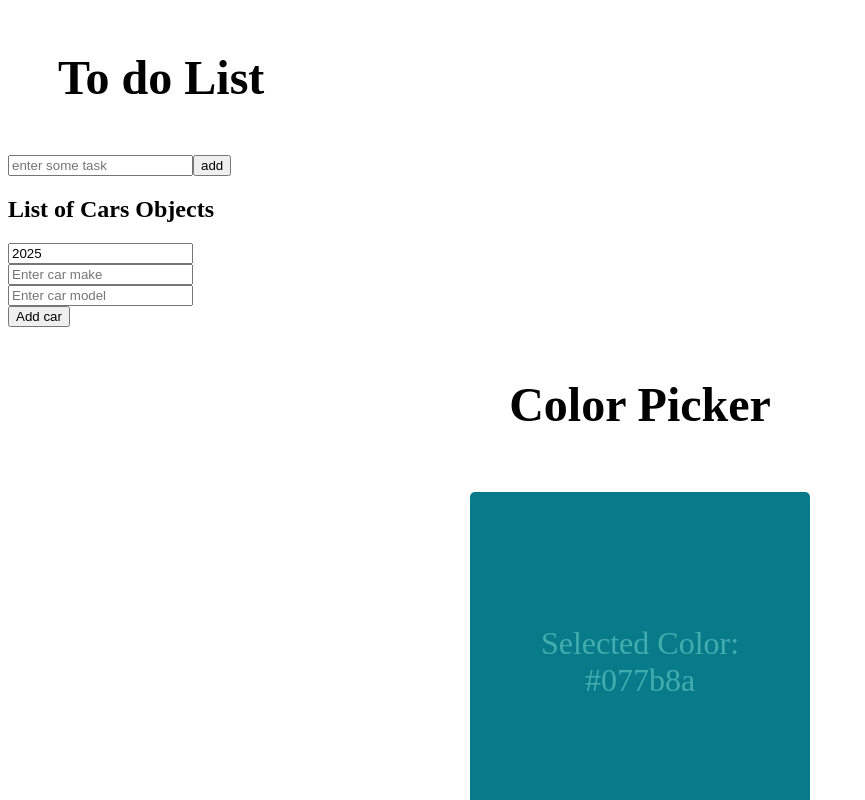
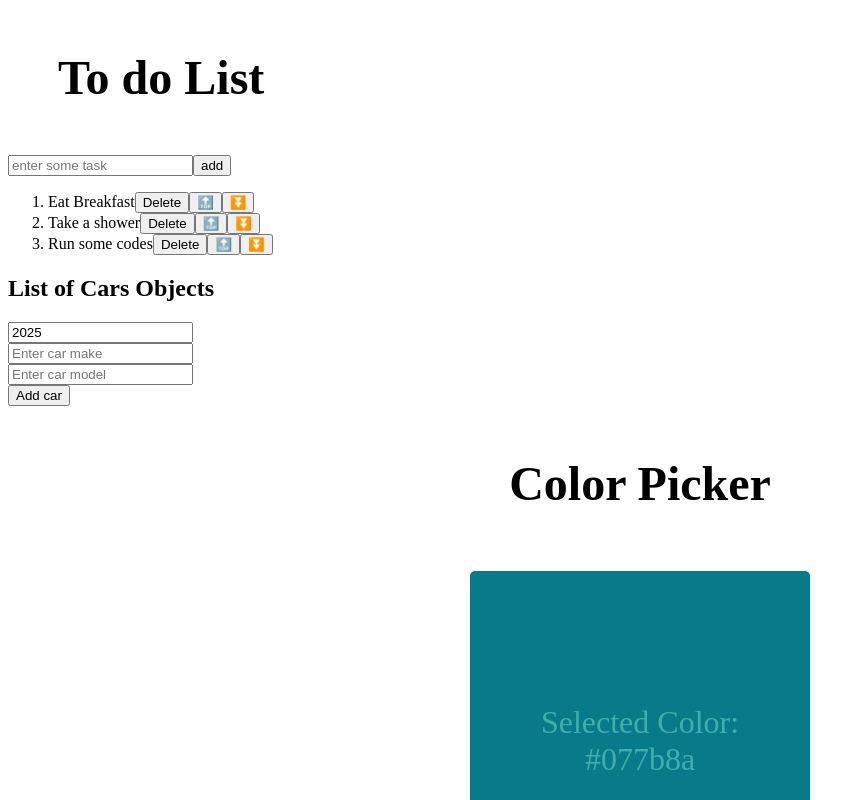
Before and after one commit to hpeter19/React, a React (Vite) app: page / in a window 1280 px wide. Shown: the top 800 px of the page, without its empty margins (0-865 px from the left). Built offline with nearby package versions, Linux system fonts and the light colour scheme.

Commit message:
creating buttons for various functions

```diff
--- a/src/toDoList.jsx
+++ b/src/toDoList.jsx
@@ -2,7 +2,7 @@
 
     function ToDoList(){
 
-            const[tasks,setTask] =useState([]);
+            const[tasks,setTask] =useState(["Eat Breakfast","Take a shower","Run some codes"]);
             const [newTask,setNewTask]=useState("");
 
         function HandleInputChange(event){
@@ -32,9 +32,30 @@
                      value={newTask}
                      onChange={HandleInputChange} />
 
-                     <button>add</button>
+                     <button className="add-button" onClick={AddTask}>add</button>
                  </div>
-
+                 <ol>
+                    {tasks.map((task,index)=>
+                        <li key={index}>
+                            <span className="text">{task}</span>
+                            <button
+                             className="delete-button"
+                             onClick={() => DeleteTask(index)}>
+                                Delete
+                            </button>
+                            <button
+                             className="move-button"
+                             onClick={() => MoveTaskUp(index)}>
+                                🔝
+                            </button>
+                            <button
+                             className="move-button"
+                             onClick={() => MoveTaskDown(index)}>
+                                ⏬
+                            </button>
+                        </li>
+                    )}
+                 </ol>
 
             </div>);
 
```
